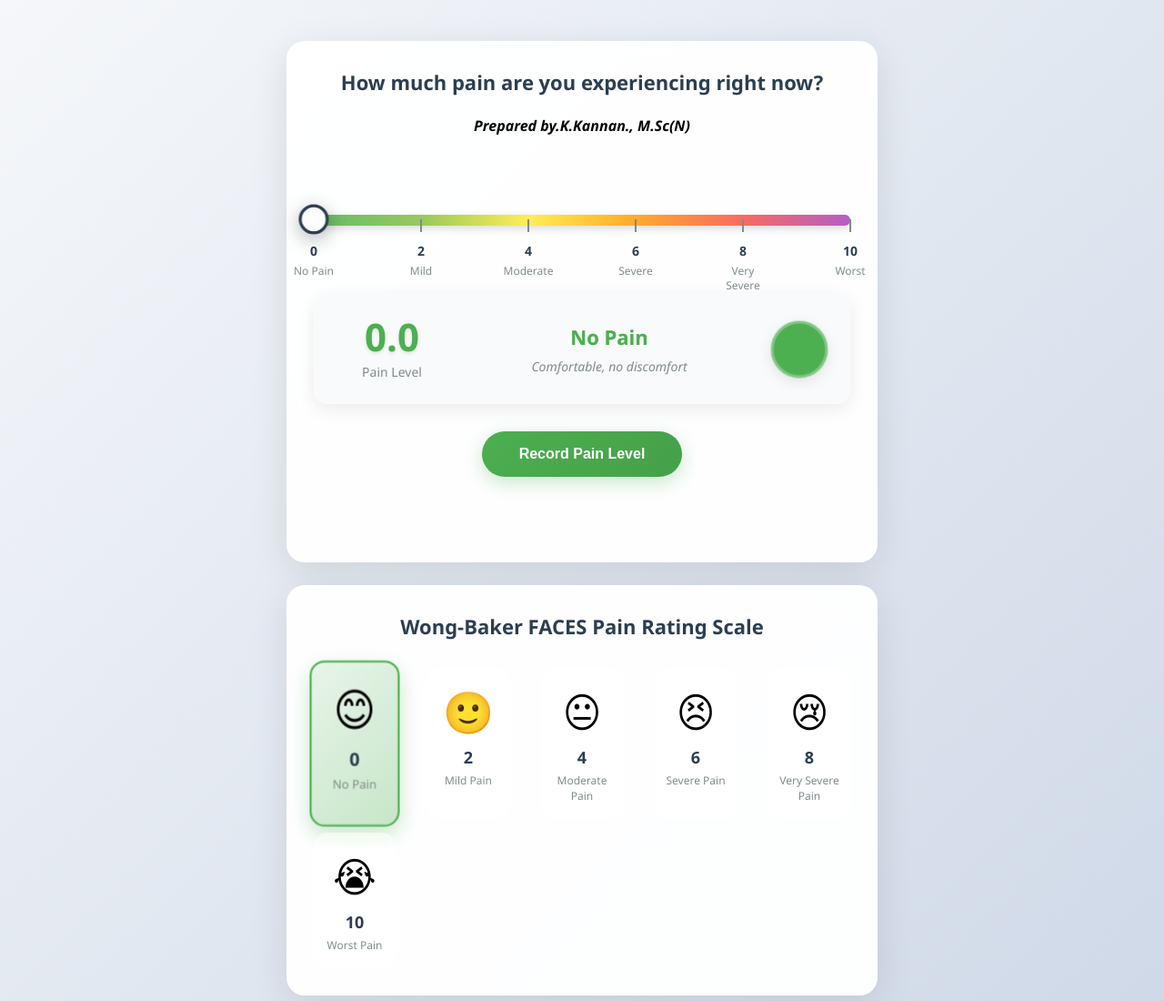
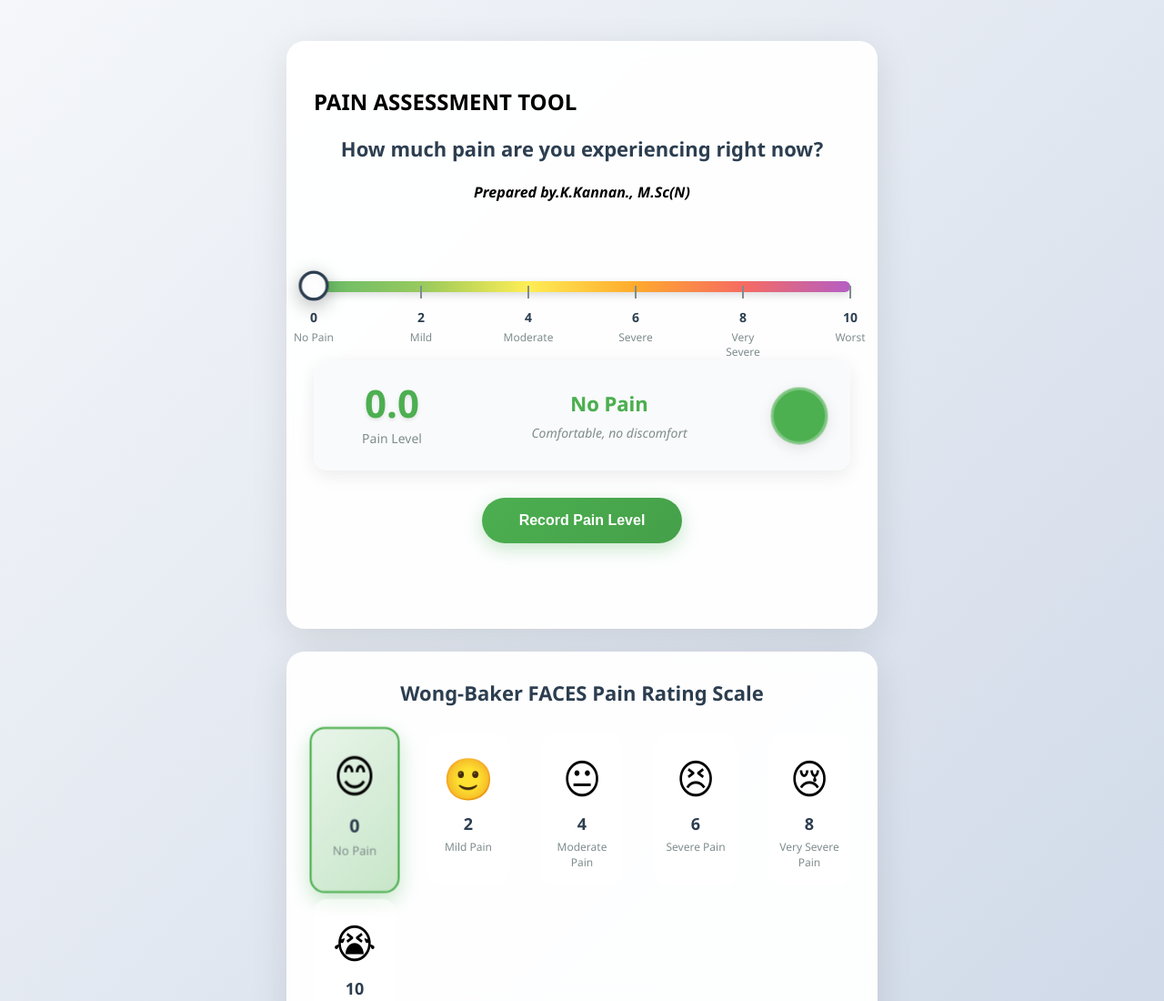
Before and after one commit to kannagobi69-art/Pain, a plain HTML site: page index.html in a window 1280 px wide. Shown: the top 1100 px of the page at 91% size. Drawn offline with Linux system fonts and the light colour scheme.

Commit message:
Update index.html

```diff
--- a/index.html
+++ b/index.html
@@ -10,6 +10,7 @@
 <!-- Improved Pain Scale Widget with Perfect Alignment + Animations -->
 <div id="pain-scale-container">
   <div class="header-animation">
+      <h2> PAIN ASSESSMENT TOOL<h2>
     <h3>How much pain are you experiencing right now?</h3>
     <h4>Prepared by.K.Kannan., M.Sc(N)</h4>
       <div class="loading-dots">
```
